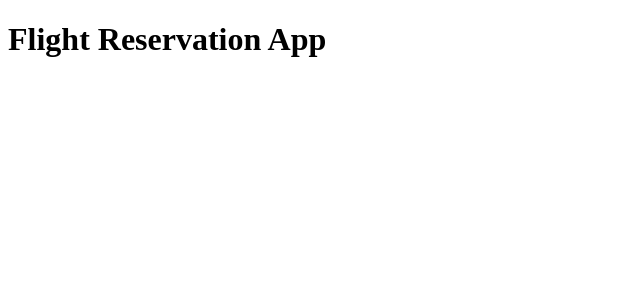
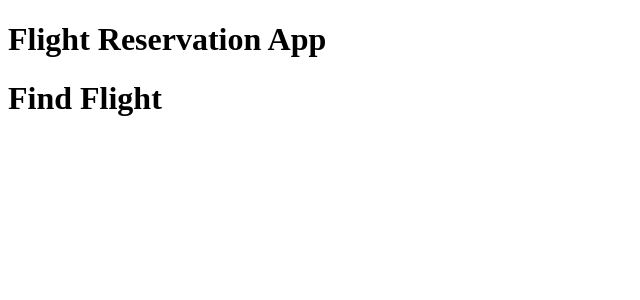
Before and after one commit to SpaceJungle420/react-spring-mysql, a React (Create React App) app in the folder flightreservation/: page / in a window 1280 px wide. Shown: the top 300 px of the page, without its empty margins (0-640 px from the left). Built offline with nearby package versions, Linux system fonts and the light colour scheme.

Commit message:
add browser router and routes

```diff
--- a/flightreservation/src/App.tsx
+++ b/flightreservation/src/App.tsx
@@ -1,10 +1,21 @@
 import React from "react";
 import "./App.css";
+import { Route, Routes } from "react-router-dom";
+import FindFlight from "./components/FindFlights";
+import DisplayFlights from "./components/DisplayFlights";
+import PassengerDetails from "./components/PassengerDetails";
+import ConfirmReservation from "./components/ConfirmReservation";
 
 function App() {
   return (
     <div>
       <h1>Flight Reservation App</h1>
+      <Routes>
+        <Route path="/" element={<FindFlight />} />
+        <Route path="/displayFlights" element={<DisplayFlights />} />
+        <Route path="/passengerDetails" element={<PassengerDetails />} />
+        <Route path="/confirmResorvation" element={<ConfirmReservation />} />
+      </Routes>
     </div>
   );
 }
--- a/flightreservation/src/index.tsx
+++ b/flightreservation/src/index.tsx
@@ -2,12 +2,15 @@ import React from "react";
 import ReactDOM from "react-dom/client";
 import "./index.css";
 import App from "./App";
+import { BrowserRouter } from "react-router-dom";
 
 const root = ReactDOM.createRoot(
   document.getElementById("root") as HTMLElement
 );
 root.render(
   <React.StrictMode>
-    <App />
+    <BrowserRouter>
+      <App />
+    </BrowserRouter>
   </React.StrictMode>
 );
```
